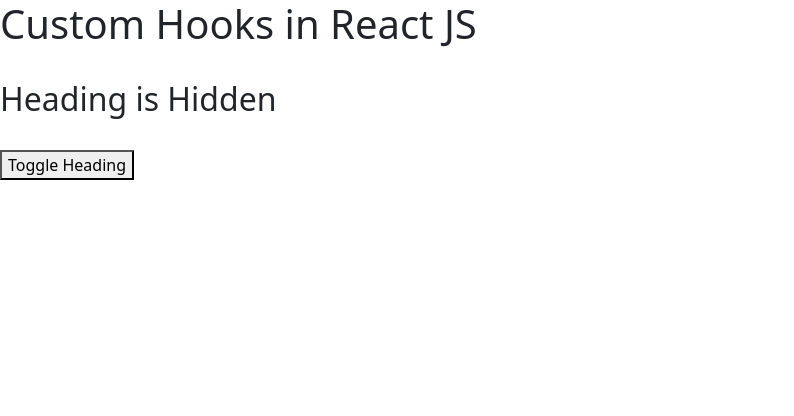
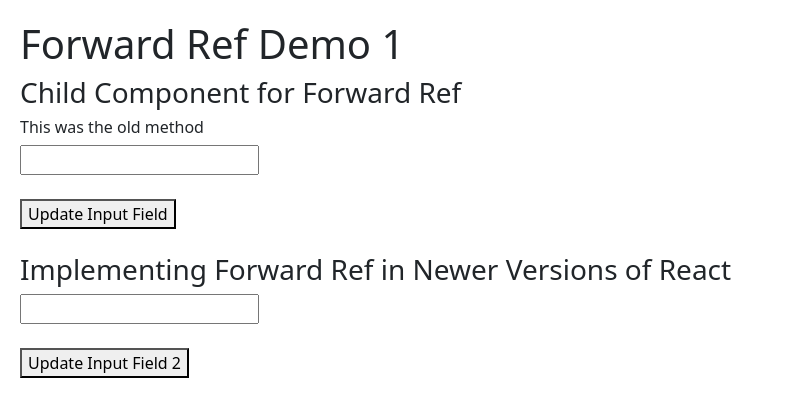
Before and after one commit to Aaditya-Kumar-Mittal/learning_reactjs_c1, a React (Vite) app: page / in a window 1280 px wide. Shown: the top 416 px of the page, without its empty margins (0-794 px from the left). Built offline with nearby package versions, Linux system fonts and the light colour scheme.

Commit message:
feat: Implemented Forward Ref

```diff
--- a/src/App.jsx
+++ b/src/App.jsx
@@ -1,11 +1,12 @@
 import React from "react";
 import CSBSCustomHooksA from "./components/CSBSCustomHooksA";
+import CSBSForwardRefA from "./components/CSBSForwardRefA";
 
 
 function App() {
   return (
     <div>
-      <CSBSCustomHooksA />
+      <CSBSForwardRefA />
     </div>
   );
 }
--- /dev/null
+++ b/src/components/CSBSForwardRefA.jsx
@@ -0,0 +1,48 @@
+import React, { useRef } from 'react'
+import CSBSForwardRefB from './CSBSForwardRefB';
+import CSBSForwardRefC from './CSBSForwardRefC';
+
+function CSBSForwardRefA() {
+
+    const inputRef = useRef(null);
+    const inputRefB = useRef(null);
+
+    const updateInput = () => {
+        console.log("useInput Function Called");
+
+        inputRef.current.value = 1000;
+
+        inputRef.current.focus();
+
+        inputRef.current.style.backgroundColor = "yellow";
+    }
+
+    const updateInputB = () => {
+        console.log("useInput Function Called");
+
+        inputRefB.current.value = 2000;
+
+        inputRefB.current.focus();
+
+        inputRefB.current.style.backgroundColor = "palegreen";
+    }
+
+  return (
+    <div style={{
+        margin : "20px"
+    }}>
+        <h1>Forward Ref Demo 1</h1>
+        <CSBSForwardRefB ref={inputRef} />
+        <br />
+        <button onClick={updateInput}>Update Input Field</button>
+        <br />
+        <br />
+        <CSBSForwardRefC ref={inputRefB} />
+        <br />
+        <button onClick={updateInputB}>Update Input Field 2</button>
+
+    </div>
+  )
+}
+
+export default CSBSForwardRefA
--- /dev/null
+++ b/src/components/CSBSForwardRefB.jsx
@@ -0,0 +1,13 @@
+import React, { forwardRef } from 'react'
+
+function CSBSForwardRefB(props, ref) {
+  return (
+    <div>
+        <h3>Child Component for Forward Ref</h3>
+        <h6>This was the old method</h6>
+        <input type="text" ref={ref} />
+    </div>
+  )
+}
+
+export default forwardRef(CSBSForwardRefB);
--- /dev/null
+++ b/src/components/CSBSForwardRefC.jsx
@@ -0,0 +1,12 @@
+import React from 'react'
+
+function CSBSForwardRefC(props) {
+  return (
+    <div>
+        <h3>Implementing Forward Ref in Newer Versions of React</h3>
+        <input type="text" ref={props.ref} />
+    </div>
+  )
+}
+
+export default CSBSForwardRefC
```
